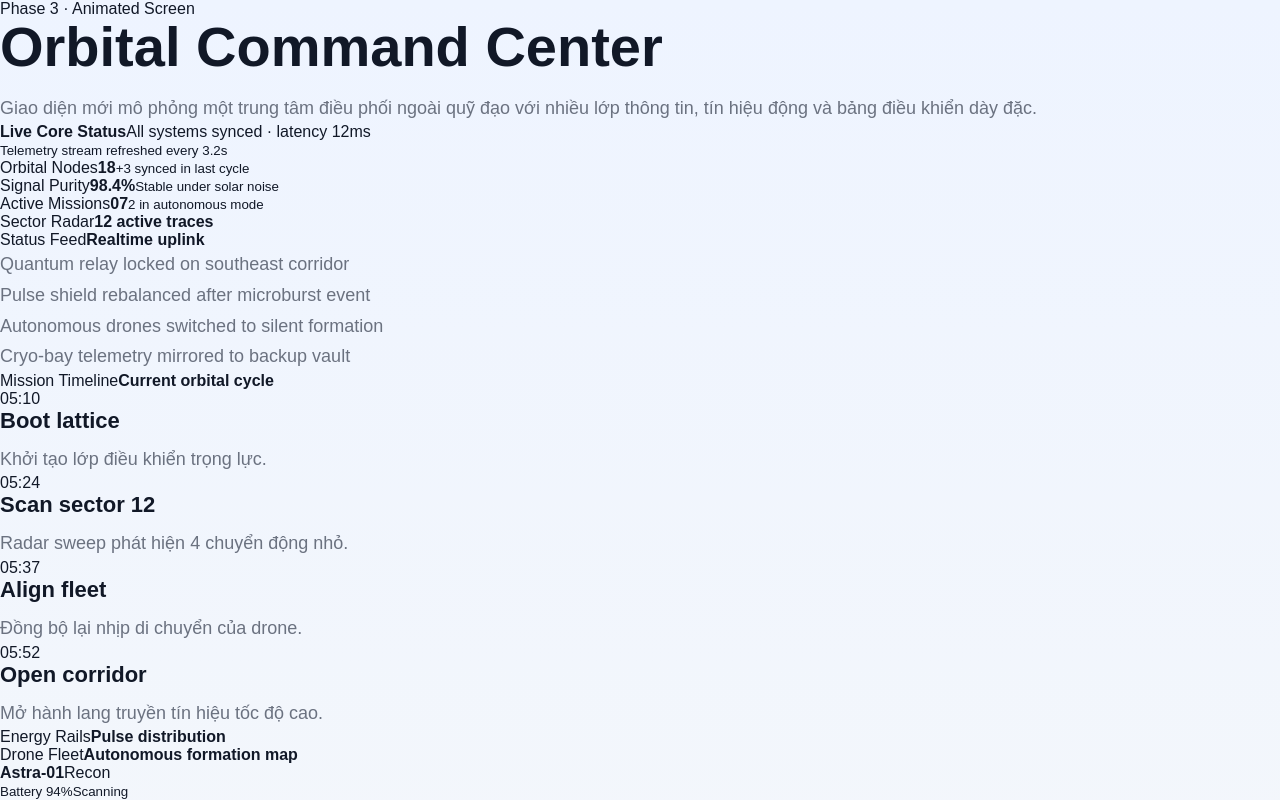
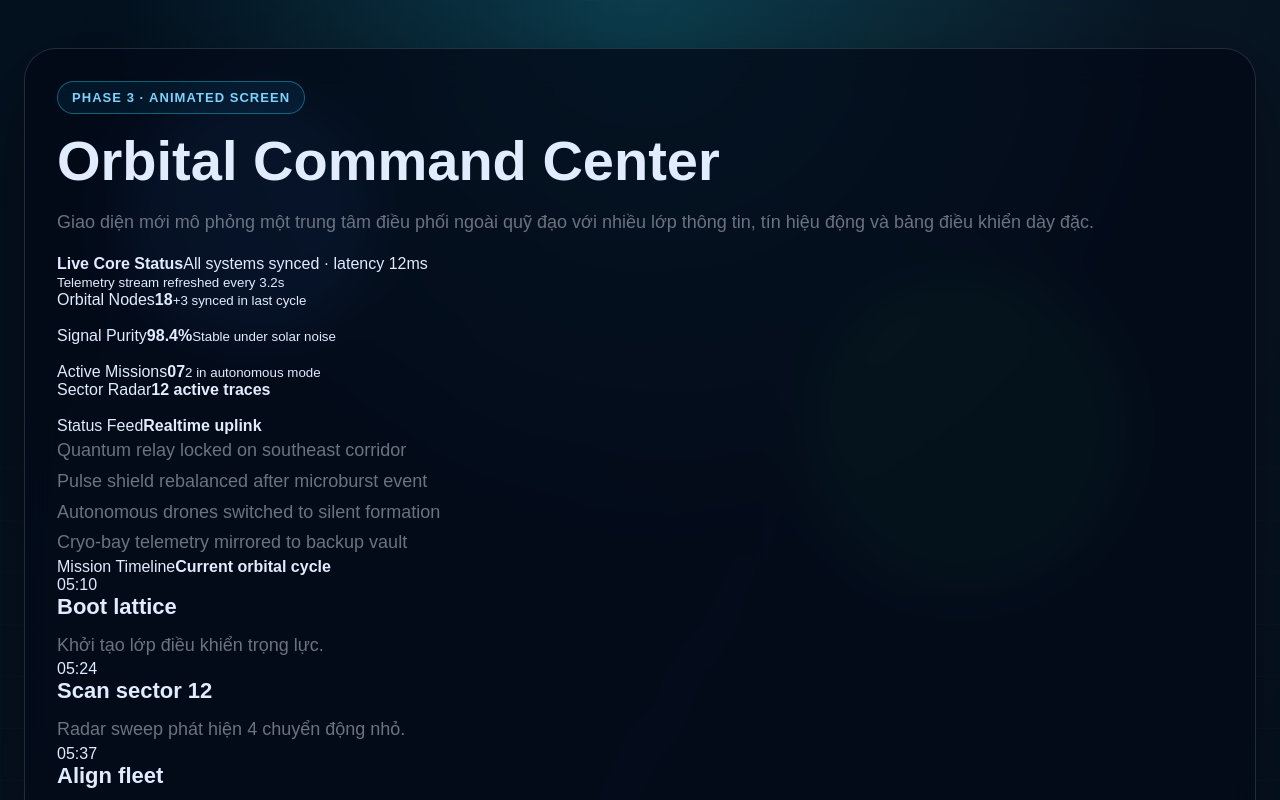
Before and after one commit to le776609/nextjs-lession-1, a Next.js app: page /command-center in a window 1280 px wide. Shown: the top 800 px of the page. Built offline with nearby package versions, Linux system fonts and the light colour scheme.

Commit message:
style: add command center scene and shell layout styles

```diff
--- a/app/globals.css
+++ b/app/globals.css
@@ -240,3 +240,120 @@ p {
   0%, 100% { background-position: 0% 50%; }
   50% { background-position: 100% 50%; }
 }
+
+.command-page {
+  position: relative;
+  min-height: 100vh;
+  overflow: hidden;
+  background:
+    radial-gradient(circle at top, rgba(34, 211, 238, 0.22), transparent 32%),
+    radial-gradient(circle at bottom right, rgba(99, 102, 241, 0.25), transparent 30%),
+    #04111f;
+  color: #e2ecff;
+}
+
+.command-background,
+.command-shell {
+  position: relative;
+  z-index: 1;
+}
+
+.command-background {
+  position: absolute;
+  inset: 0;
+  overflow: hidden;
+}
+
+.command-orb,
+.command-grid,
+.command-noise {
+  position: absolute;
+}
+
+.command-orb {
+  border-radius: 999px;
+  filter: blur(12px);
+  animation: floatOrb 10s ease-in-out infinite;
+}
+
+.orb-a {
+  top: 8%;
+  left: 10%;
+  width: 240px;
+  height: 240px;
+  background: rgba(59, 130, 246, 0.28);
+}
+
+.orb-b {
+  right: 12%;
+  top: 18%;
+  width: 320px;
+  height: 320px;
+  background: rgba(34, 197, 94, 0.18);
+  animation-delay: -3s;
+}
+
+.orb-c {
+  left: 35%;
+  bottom: -40px;
+  width: 420px;
+  height: 420px;
+  background: rgba(168, 85, 247, 0.18);
+  animation-delay: -6s;
+}
+
+.command-grid {
+  inset: 0;
+  background-image:
+    linear-gradient(rgba(148, 163, 184, 0.08) 1px, transparent 1px),
+    linear-gradient(90deg, rgba(148, 163, 184, 0.08) 1px, transparent 1px);
+  background-size: 52px 52px;
+  mask-image: radial-gradient(circle at center, black, transparent 80%);
+}
+
+.command-noise {
+  inset: 0;
+  background: linear-gradient(120deg, transparent, rgba(255, 255, 255, 0.03), transparent);
+  opacity: 0.7;
+}
+
+.command-shell {
+  min-height: 100vh;
+  padding: 48px 24px;
+}
+
+.command-frame {
+  width: min(100%, 1280px);
+  margin: 0 auto;
+  border: 1px solid rgba(148, 163, 184, 0.22);
+  border-radius: 32px;
+  padding: 32px;
+  background: rgba(3, 10, 24, 0.78);
+  backdrop-filter: blur(18px);
+  box-shadow: 0 24px 90px rgba(0, 0, 0, 0.38);
+}
+
+.command-kicker {
+  display: inline-flex;
+  padding: 8px 14px;
+  margin-bottom: 18px;
+  border: 1px solid rgba(34, 211, 238, 0.4);
+  border-radius: 999px;
+  color: #7dd3fc;
+  background: rgba(14, 165, 233, 0.08);
+  font-size: 13px;
+  font-weight: 700;
+  letter-spacing: 0.08em;
+  text-transform: uppercase;
+}
+
+.command-hero,
+.command-stats,
+.command-grid-layout,
+.command-lower-grid,
+.fleet-grid,
+.dock-actions,
+.command-nav {
+  display: grid;
+  gap: 18px;
+}
```
